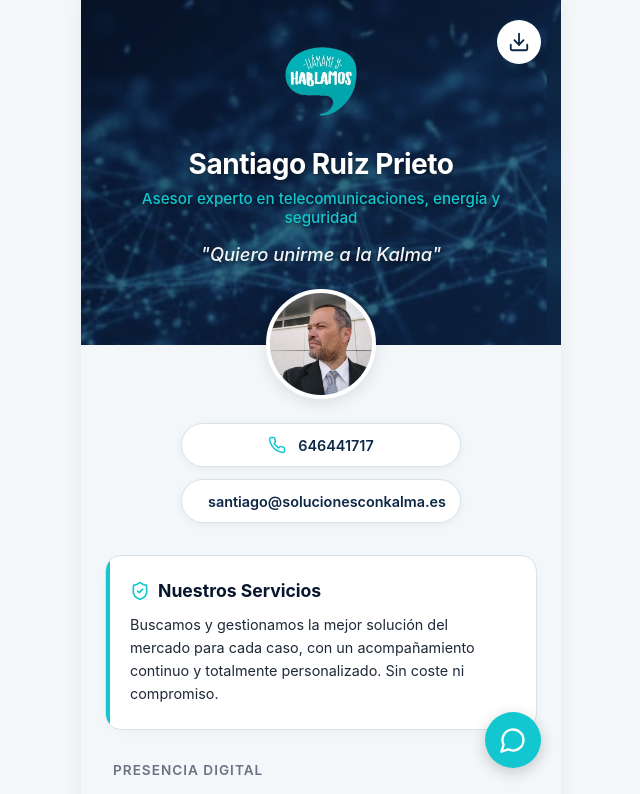
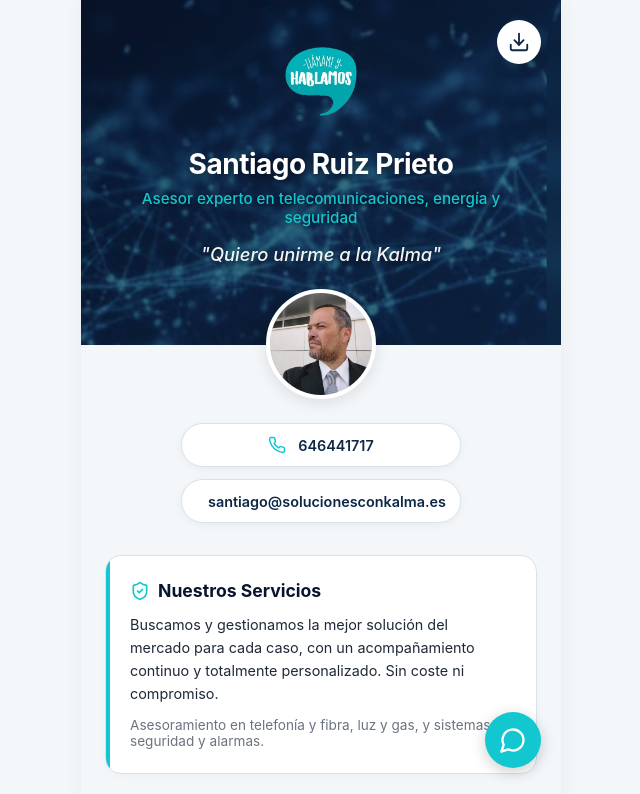
Before and after one commit to RocioCanoFernandez/santiago, a React (Vite) app: page / in a window 1280 px wide. Shown: the top 794 px of the page, without its empty margins (319-959 px from the left). Built offline with nearby package versions, Linux system fonts and the light colour scheme.

Commit message:
Add files via upload

```diff
--- a/src/App.jsx
+++ b/src/App.jsx
@@ -103,6 +103,9 @@
           <p className="services-text">
             Buscamos y gestionamos la mejor solución del mercado para cada caso, con un acompañamiento continuo y totalmente personalizado. Sin coste ni compromiso.
           </p>
+          <p className="services-subtext">
+            Asesoramiento en telefonía y fibra, luz y gas, y sistemas de seguridad y alarmas.
+          </p>
         </div>
 
         {/* Links */}
```
